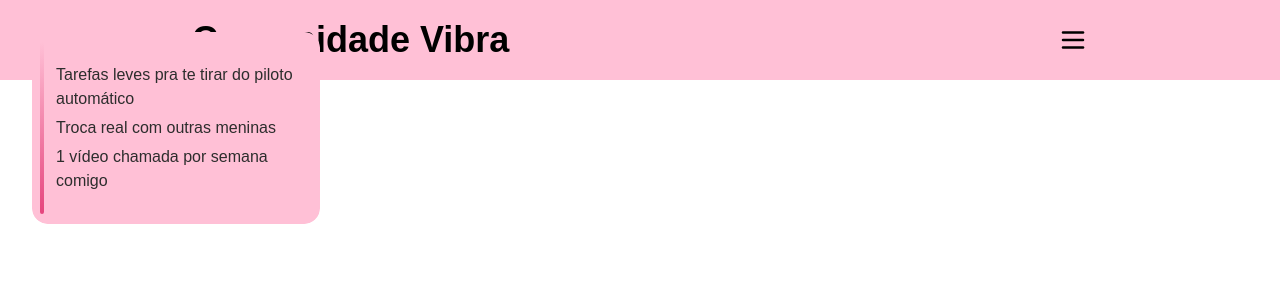
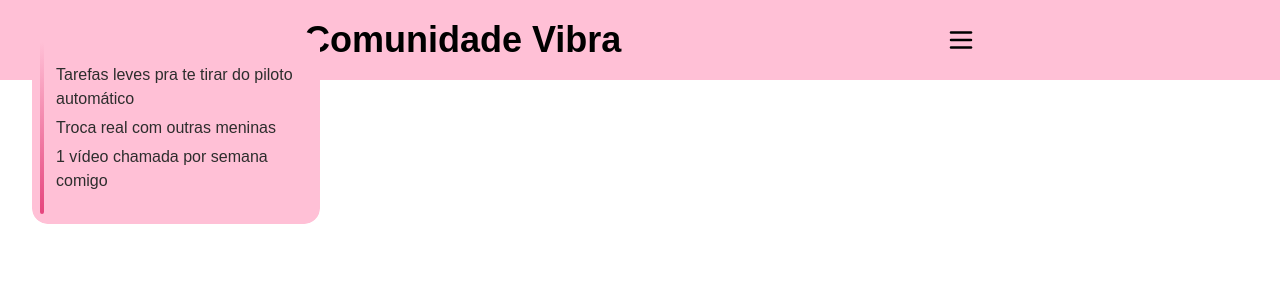
Before and after one commit to iagoliziero/vibra-landing, a React (Vite) app: page / in a window 1280 px wide. Shown: the top 300 px of the page. Built offline with nearby package versions, Linux system fonts and the light colour scheme; a web font is replaced by a local one.

Commit message:
style: adjust dimensons (text, max-w)

```diff
--- a/src/components/Header.jsx
+++ b/src/components/Header.jsx
@@ -3,8 +3,8 @@ import { Menu } from "lucide-react";
 const Header = () => {
     return (
         <header className='bg-lightPink  fixed top-0 right-0 w-full  m-0 p-5 flex justify-center items-center  '>
-        <div className='flex justify-between items-center w-full max-w-4xl'>
-          <h1 className='font-darker text-3xl font-semibold lg:text-4xl '>Comunidade Vibra</h1>
+        <div className='flex justify-between items-center w-full max-w-4xl md:max-w-2xl'>
+          <h1 className='font-darker font-semibold text-3xl md:text-4xl xxl:text-[3rem] '>Comunidade Vibra</h1>
           <span> <Menu size={30} className="cursor-pointer" /> </span>
         </div>
       </header>
```
